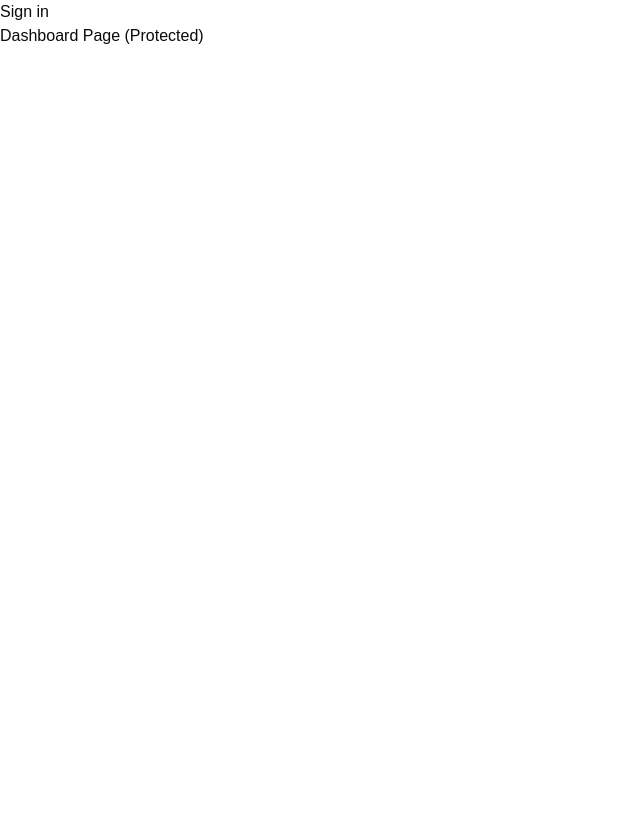
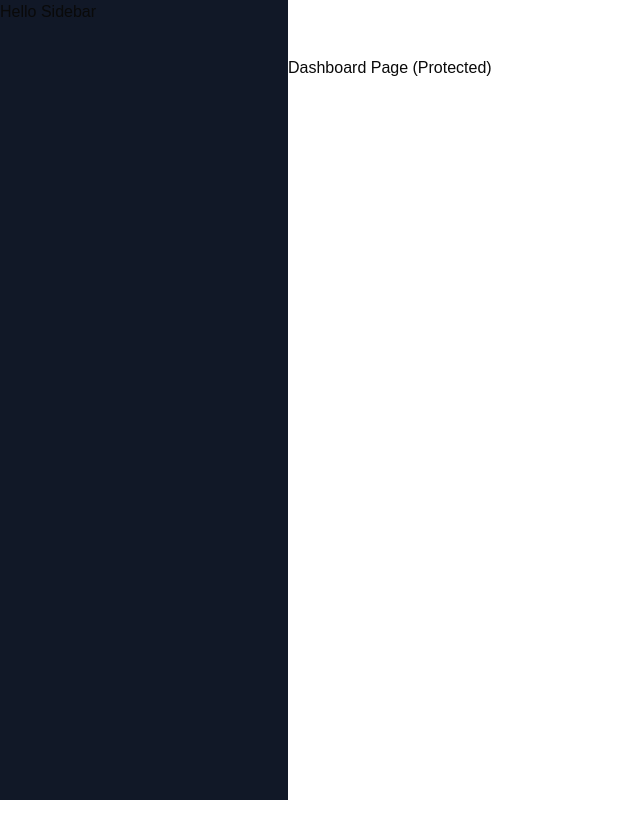
Before and after one commit to leermeester/ai-saas, a Next.js app: page /dashboard in a window 1280 px wide. Shown: the whole page, without its empty margins (0-640 px from the left). Before the commit the page ends 800 px from the top, so only its background shows below. Built offline with nearby package versions, Linux system fonts and the light colour scheme; no server answers.

Commit message:
added authentication

```diff
--- /dev/null
+++ b/app/(auth)/layout.tsx
@@ -0,0 +1,12 @@
+const AuthLayout = ({
+    children
+}: { children: React.ReactNode
+}) => {
+  return (
+    <div className='flex items-center justify-center h-full'>
+      {children}
+    </div>
+  );
+};
+
+export default AuthLayout;
--- /dev/null
+++ b/app/(dashboard)/(routes)/dashboard/layout.tsx
@@ -0,0 +1,25 @@
+import Navbar from "@/components/navbar";
+
+const DashboardLayout = ({
+    children
+}: {
+    children: React.ReactNode;
+}) => {
+  return (
+    <div className="h-full relative">
+        <div className="hidden h-full md:flex
+        md:w-72 md:flex-col md:fixed md:inset-y-0 z-[80]
+        bg-gray-900">
+            <div>
+                Hello Sidebar
+            </div>
+        </div>
+        <main className="md:pl-72">
+            <Navbar />
+            {children}
+        </main>
+    </div>
+  );
+}
+
+export default DashboardLayout;
--- a/app/(dashboard)/(routes)/dashboard/page.tsx
+++ b/app/(dashboard)/(routes)/dashboard/page.tsx
@@ -1,8 +1,8 @@
-import { Button } from "@/components/ui/button";
-
 const DashboardPage = () => {
   return (
-    <p>Dashboard Page (Protected)</p>
+    <div>
+      <p>Dashboard Page (Protected)</p>
+    </div>
   );
 }
 
--- a/app/(landing)/page.tsx
+++ b/app/(landing)/page.tsx
@@ -1,7 +1,22 @@
+import { Button } from "@/components/ui/button";
+import Link from "next/link";
+
 const LandingPage = () => {
   return (
     <div>
         Landing Page (Unprotected)
+        <div>
+            <Link href="/sign-in">
+                <Button>
+                    Login
+                </Button>
+            </Link>
+            <Link href="/sign-up">
+                <Button>
+                    Register
+                </Button>
+            </Link>
+        </div>
     </div>
   );
 }
--- a/app/layout.tsx
+++ b/app/layout.tsx
@@ -39,7 +39,7 @@
             <SignInButton />
           </SignedOut>
           <SignedIn>
-            <UserButton />
+            {/* <UserButton /> */}
           </SignedIn>
           {children}
         </body>
--- /dev/null
+++ b/components/navbar.tsx
@@ -0,0 +1,20 @@
+import { Menu } from "lucide-react";
+import { UserButton } from "@clerk/nextjs";
+
+import { Button } from "@/components/ui/button";
+
+const Navbar = () => {
+    return (
+        <div className="flex items-center p-4">
+            <Button variant="ghost" size="icon"
+            className="md:hidden">
+                <Menu />
+            </Button>
+            <div className="flex w-full justify-end">
+                <UserButton afterSignOutUrl="/"/>
+            </div>
+        </div>
+    );
+};
+
+export default Navbar;
```
